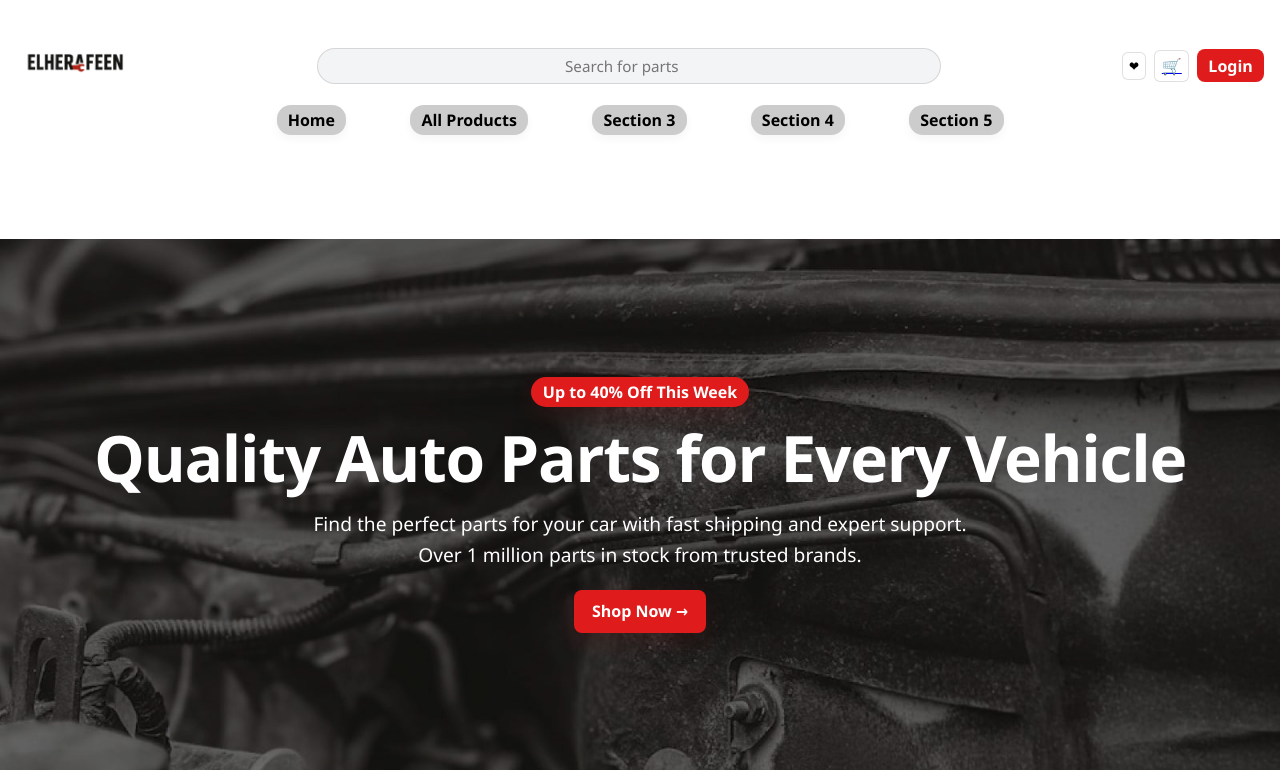
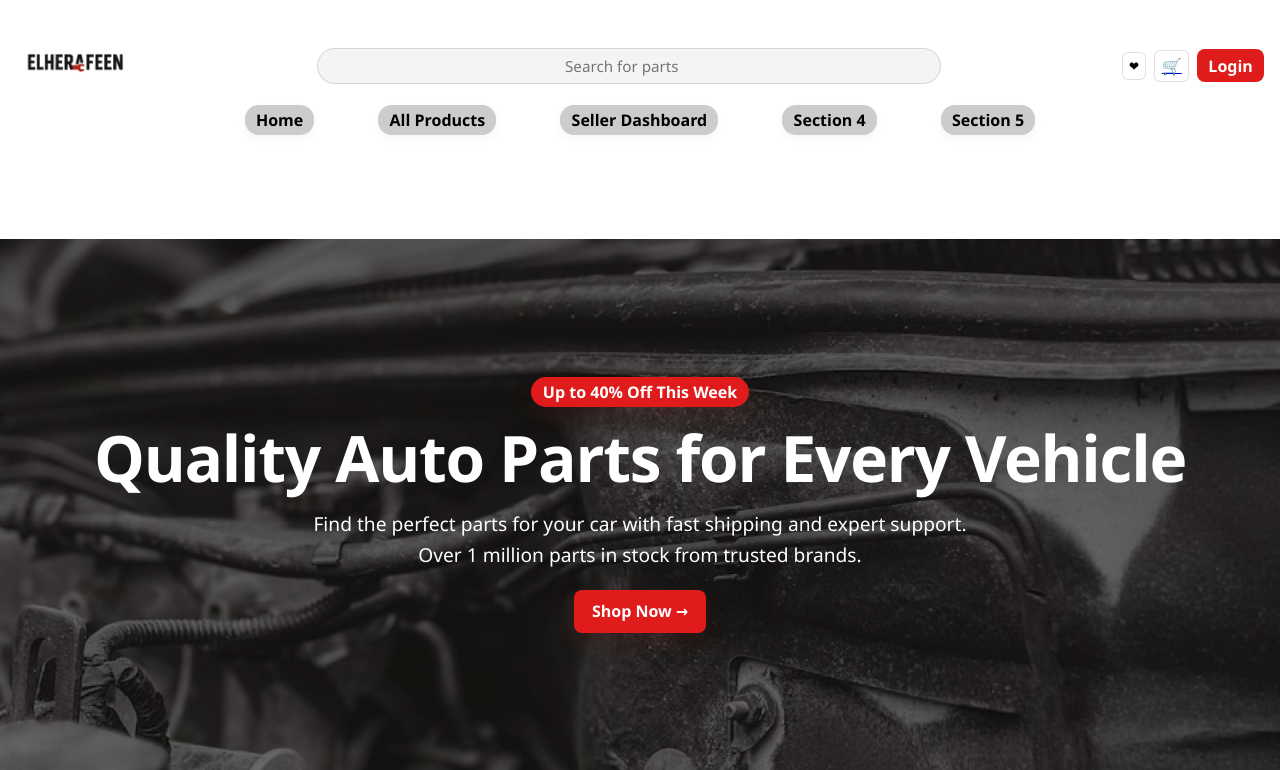
Before and after one commit to EngMazenEssam/Elherafeen, a Flask app: page / in a window 1280 px wide. Shown: the top 770 px of the page. Run offline with Flask 3, Linux system fonts and the light colour scheme.

Commit message:
feat: Add Seller Dashboard link to home navigation

```diff
--- a/templates/home.html
+++ b/templates/home.html
@@ -1,10 +1,12 @@
 <!DOCTYPE html>
 <html lang="en">
+
 <head>
   <meta charset="UTF-8">
   <link rel="stylesheet" href="{{ url_for('static', filename='css/Home.css') }}">
   <title>Elherafeen Store</title>
 </head>
+
 <body>
   <main>
     <header>
@@ -25,7 +27,7 @@
         <nav class="sections">
           <a href="{{ url_for('home.home') }}">Home</a>
           <a href="{{ url_for('product.product_list') }}">All Products</a>
-          <a href="#">Section 3</a>
+          <a href="{{ url_for('seller.dashboard') }}">Seller Dashboard</a>
           <a href="#">Section 4</a>
           <a href="#">Section 5</a>
         </nav>
@@ -75,14 +77,16 @@
       <div class="product-grid">
         <article class="product-card" data-id="p001">
           <div class="product-media">
-            <img src="{{ url_for('static', filename='images/products/Premium Brake Disc Set.jpg') }}" alt="Premium Brake Disc Set" loading="lazy">
+            <img src="{{ url_for('static', filename='images/products/Premium Brake Disc Set.jpg') }}"
+              alt="Premium Brake Disc Set" loading="lazy">
           </div>
           <div class="product-body">
             <p class="product-brand">BrakeMaster</p>
             <h3 class="product-title">Premium Brake Disc Set</h3>
             <div class="price-row">
               <span class="product-price">2400 EGP</span>
-              <button type="button" class="btn add-to-cart" data-oem="09.A448.11" aria-label="Add Premium Brake Disc Set to cart">
+              <button type="button" class="btn add-to-cart" data-oem="09.A448.11"
+                aria-label="Add Premium Brake Disc Set to cart">
                 🛒 Add to Cart
               </button>
             </div>
@@ -91,7 +95,8 @@
 
         <article class="product-card" data-id="p002">
           <div class="product-media">
-            <img src="{{ url_for('static', filename='images/products/High Performance Air Filter.jpg') }}" alt="High Performance Air Filter" loading="lazy">
+            <img src="{{ url_for('static', filename='images/products/High Performance Air Filter.jpg') }}"
+              alt="High Performance Air Filter" loading="lazy">
           </div>
           <div class="product-body">
             <p class="product-brand">AirFlow Pro</p>
@@ -107,7 +112,8 @@
 
         <article class="product-card" data-id="p003">
           <div class="product-media">
-            <img src="{{ url_for('static', filename='images/products/Premium All-Season Tire.jpg') }}" alt="Premium Tire" loading="lazy">
+            <img src="{{ url_for('static', filename='images/products/Premium All-Season Tire.jpg') }}"
+              alt="Premium Tire" loading="lazy">
           </div>
           <div class="product-body">
             <p class="product-brand">BrakeMaster</p>
@@ -123,7 +129,8 @@
 
         <article class="product-card" data-id="p004">
           <div class="product-media">
-            <img src="{{ url_for('static', filename='images/products/AGM Car Battery 12V.jpg') }}" alt="Car Battery" loading="lazy">
+            <img src="{{ url_for('static', filename='images/products/AGM Car Battery 12V.jpg') }}" alt="Car Battery"
+              loading="lazy">
           </div>
           <div class="product-body">
             <p class="product-brand">BatteryCo</p>
@@ -171,4 +178,5 @@
     });
   </script>
 </body>
+
 </html>
```
Lines whose indentation alone changed are shown as unchanged.
